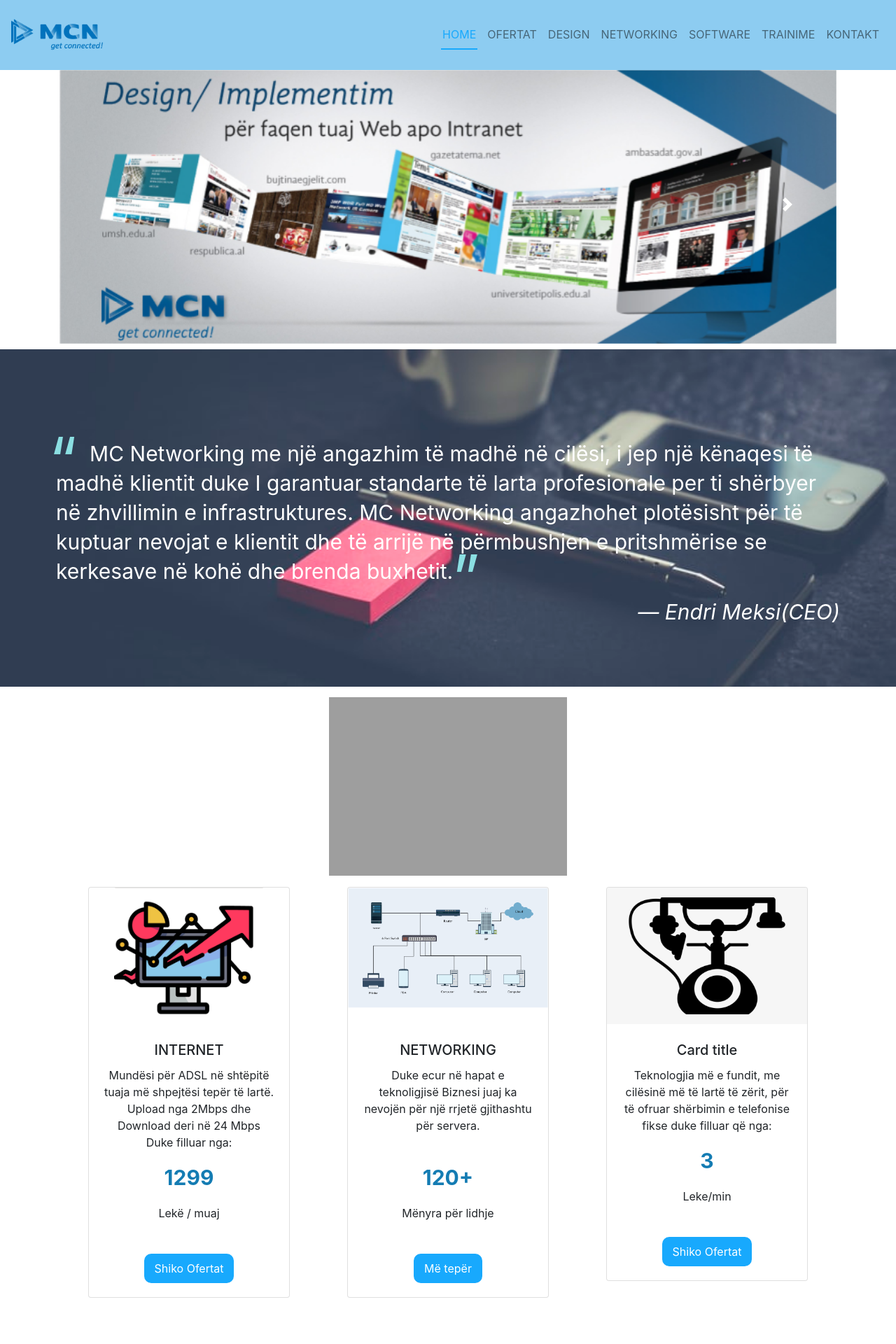
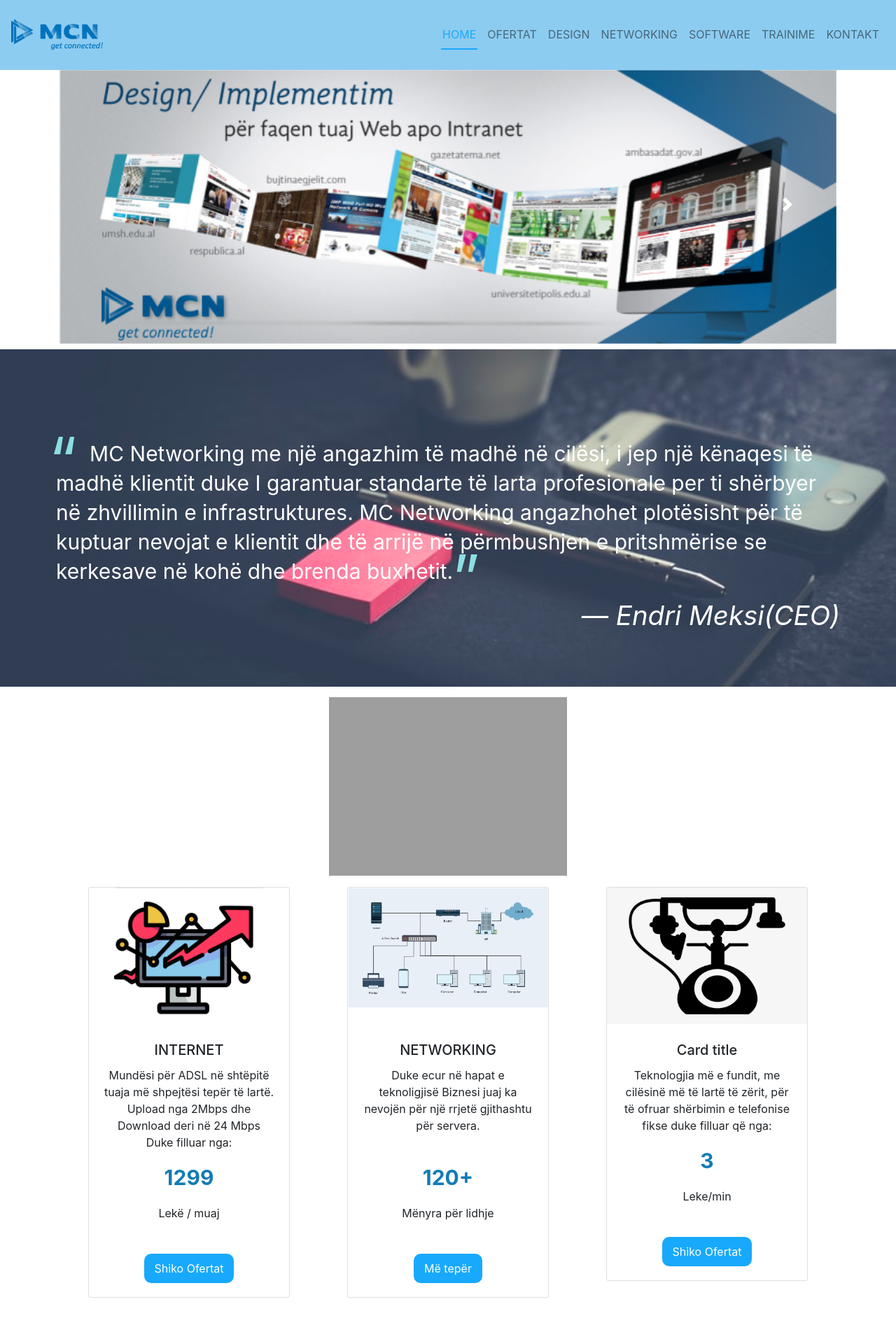
Before and after one commit to Yllcaka/Django-garbage-site, a Django app: template templates/MCN/index.html in a window 1280 px wide. Shown: the top 1920 px of the page at 70% size. Run offline with Django 3.2, Linux system fonts and the light colour scheme; the template is opened without the code that fills it, so the values that code supplies are empty; some libraries are stand-ins or nearby versions; grey boxes are pictures that could not be loaded.

Commit message:
Changed font-size of quote for the better

```diff
--- a/templates/MCN/static/CSS/index-style.css
+++ b/templates/MCN/static/CSS/index-style.css
@@ -57,7 +57,7 @@ blockquote {
 }
 
 .quotation {
-    font-size: 20wv;
+    font-size: 3wv;
 }
 
 .padding {
@@ -79,7 +79,7 @@ blockquote {
 .quotefooter {
     margin: 0;
     text-align: right;
-    font-size: 1em;
+    font-size: 3vw;
     font-style: italic;
     float: right;
 }
```
